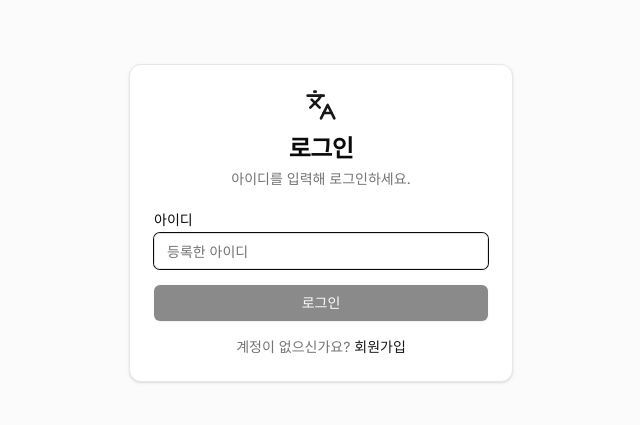
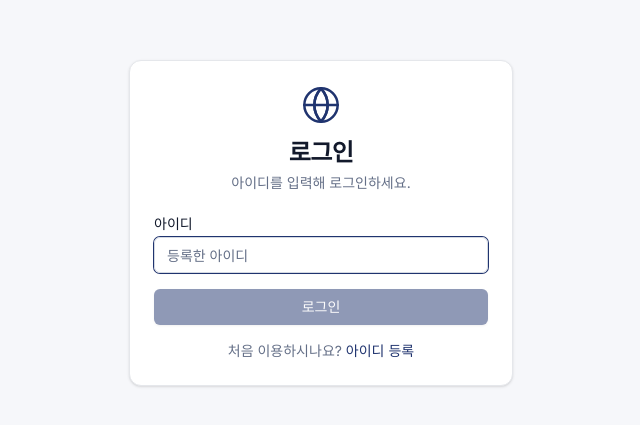
Before and after one commit to dlinky/multi-translator, a Next.js app: page /login in a window 1280 px wide. Shown: the part 177-602 px from the top of the page, without its empty margins (319-959 px from the left). Built offline with nearby package versions, Linux system fonts and the light colour scheme.

Commit message:
style:navy-theme-globe-icon-remove-lang-badges
Made-with: Cursor:

```diff
--- a/app/globals.css
+++ b/app/globals.css
@@ -8,60 +8,58 @@
   }
 }
 
-
-
 @layer base {
   :root {
-    --background: 0 0% 100%;
-    --foreground: 0 0% 3.9%;
-    --card: 0 0% 100%;
-    --card-foreground: 0 0% 3.9%;
-    --popover: 0 0% 100%;
-    --popover-foreground: 0 0% 3.9%;
-    --primary: 0 0% 9%;
+    --background: 220 30% 97%;
+    --foreground: 224 40% 12%;
+    --card: 220 30% 100%;
+    --card-foreground: 224 40% 12%;
+    --popover: 220 30% 100%;
+    --popover-foreground: 224 40% 12%;
+    --primary: 225 55% 28%;
     --primary-foreground: 0 0% 98%;
-    --secondary: 0 0% 96.1%;
-    --secondary-foreground: 0 0% 9%;
-    --muted: 0 0% 96.1%;
-    --muted-foreground: 0 0% 45.1%;
-    --accent: 0 0% 96.1%;
-    --accent-foreground: 0 0% 9%;
+    --secondary: 220 25% 91%;
+    --secondary-foreground: 224 40% 18%;
+    --muted: 220 25% 93%;
+    --muted-foreground: 220 15% 46%;
+    --accent: 220 30% 88%;
+    --accent-foreground: 224 40% 18%;
     --destructive: 0 84.2% 60.2%;
     --destructive-foreground: 0 0% 98%;
-    --border: 0 0% 89.8%;
-    --input: 0 0% 89.8%;
-    --ring: 0 0% 3.9%;
-    --chart-1: 12 76% 61%;
-    --chart-2: 173 58% 39%;
-    --chart-3: 197 37% 24%;
-    --chart-4: 43 74% 66%;
-    --chart-5: 27 87% 67%;
+    --border: 220 20% 86%;
+    --input: 220 20% 86%;
+    --ring: 225 55% 28%;
+    --chart-1: 225 60% 45%;
+    --chart-2: 210 55% 40%;
+    --chart-3: 195 50% 35%;
+    --chart-4: 240 45% 50%;
+    --chart-5: 260 50% 45%;
     --radius: 0.5rem;
   }
   .dark {
-    --background: 0 0% 3.9%;
-    --foreground: 0 0% 98%;
-    --card: 0 0% 3.9%;
-    --card-foreground: 0 0% 98%;
-    --popover: 0 0% 3.9%;
-    --popover-foreground: 0 0% 98%;
-    --primary: 0 0% 98%;
-    --primary-foreground: 0 0% 9%;
-    --secondary: 0 0% 14.9%;
-    --secondary-foreground: 0 0% 98%;
-    --muted: 0 0% 14.9%;
-    --muted-foreground: 0 0% 63.9%;
-    --accent: 0 0% 14.9%;
-    --accent-foreground: 0 0% 98%;
+    --background: 224 40% 8%;
+    --foreground: 220 20% 95%;
+    --card: 224 35% 11%;
+    --card-foreground: 220 20% 95%;
+    --popover: 224 35% 11%;
+    --popover-foreground: 220 20% 95%;
+    --primary: 220 60% 62%;
+    --primary-foreground: 224 40% 8%;
+    --secondary: 224 30% 18%;
+    --secondary-foreground: 220 20% 90%;
+    --muted: 224 30% 16%;
+    --muted-foreground: 220 15% 58%;
+    --accent: 224 30% 20%;
+    --accent-foreground: 220 20% 90%;
     --destructive: 0 62.8% 30.6%;
     --destructive-foreground: 0 0% 98%;
-    --border: 0 0% 14.9%;
-    --input: 0 0% 14.9%;
-    --ring: 0 0% 83.1%;
-    --chart-1: 220 70% 50%;
-    --chart-2: 160 60% 45%;
-    --chart-3: 30 80% 55%;
-    --chart-4: 280 65% 60%;
-    --chart-5: 340 75% 55%;
+    --border: 224 25% 20%;
+    --input: 224 25% 20%;
+    --ring: 220 60% 62%;
+    --chart-1: 220 70% 55%;
+    --chart-2: 200 60% 50%;
+    --chart-3: 240 55% 55%;
+    --chart-4: 260 60% 55%;
+    --chart-5: 280 55% 55%;
   }
 }
--- a/app/layout.tsx
+++ b/app/layout.tsx
@@ -6,7 +6,7 @@ import { Toaster } from "@/components/ui/toaster";
 const inter = Inter({ subsets: ["latin"] });
 
 export const metadata: Metadata = {
-  title: "해섬 번역기",
+  title: "다국어 번역기",
   description: "Gemini 2.5 Flash 기반 다국어 번역기",
 };
 
--- a/app/login/page.tsx
+++ b/app/login/page.tsx
@@ -7,7 +7,7 @@ import { Button } from "@/components/ui/button";
 import { Input } from "@/components/ui/input";
 import { Label } from "@/components/ui/label";
 import { Card, CardContent, CardDescription, CardHeader, CardTitle } from "@/components/ui/card";
-import { Languages, Loader2 } from "lucide-react";
+import { Loader2 } from "lucide-react";
 
 export default function LoginPage() {
   const [userId, setUserId] = useState("");
@@ -60,7 +60,13 @@ export default function LoginPage() {
       <Card className="w-full max-w-sm">
         <CardHeader className="space-y-1 text-center">
           <div className="flex justify-center mb-2">
-            <Languages className="h-8 w-8 text-primary" />
+            <svg xmlns="http://www.w3.org/2000/svg" className="h-10 w-10 text-primary" viewBox="0 0 24 24" fill="none" stroke="currentColor" strokeWidth="1.5" strokeLinecap="round" strokeLinejoin="round">
+              <circle cx="12" cy="12" r="10" />
+              <path d="M12 2a14.5 14.5 0 0 0 0 20 14.5 14.5 0 0 0 0-20" />
+              <path d="M2 12h20" />
+              <path d="M12 2c-2.5 3-4 6.5-4 10s1.5 7 4 10" />
+              <path d="M12 2c2.5 3 4 6.5 4 10s-1.5 7-4 10" />
+            </svg>
           </div>
           <CardTitle className="text-2xl font-bold">로그인</CardTitle>
           <CardDescription>아이디를 입력해 로그인하세요.</CardDescription>
@@ -85,9 +91,9 @@ export default function LoginPage() {
               {isLoading ? <Loader2 className="h-4 w-4 animate-spin" /> : "로그인"}
             </Button>
             <p className="text-center text-sm text-muted-foreground">
-              계정이 없으신가요?{" "}
+              처음 이용하시나요?{" "}
               <Link href="/register" className="text-primary underline-offset-4 hover:underline">
-                회원가입
+                아이디 등록
               </Link>
             </p>
           </form>
--- a/app/register/page.tsx
+++ b/app/register/page.tsx
@@ -7,7 +7,7 @@ import { Button } from "@/components/ui/button";
 import { Input } from "@/components/ui/input";
 import { Label } from "@/components/ui/label";
 import { Card, CardContent, CardDescription, CardHeader, CardTitle } from "@/components/ui/card";
-import { Languages, Loader2 } from "lucide-react";
+import { Loader2 } from "lucide-react";
 
 export default function RegisterPage() {
   const [userId, setUserId] = useState("");
@@ -53,7 +53,13 @@ export default function RegisterPage() {
       <Card className="w-full max-w-sm">
         <CardHeader className="space-y-1 text-center">
           <div className="flex justify-center mb-2">
-            <Languages className="h-8 w-8 text-primary" />
+            <svg xmlns="http://www.w3.org/2000/svg" className="h-10 w-10 text-primary" viewBox="0 0 24 24" fill="none" stroke="currentColor" strokeWidth="1.5" strokeLinecap="round" strokeLinejoin="round">
+              <circle cx="12" cy="12" r="10" />
+              <path d="M12 2a14.5 14.5 0 0 0 0 20 14.5 14.5 0 0 0 0-20" />
+              <path d="M2 12h20" />
+              <path d="M12 2c-2.5 3-4 6.5-4 10s1.5 7 4 10" />
+              <path d="M12 2c2.5 3 4 6.5 4 10s-1.5 7-4 10" />
+            </svg>
           </div>
           <CardTitle className="text-2xl font-bold">회원가입</CardTitle>
           <CardDescription>사용할 아이디를 입력해주세요.</CardDescription>
--- a/components/LanguageSelector.tsx
+++ b/components/LanguageSelector.tsx
@@ -8,8 +8,6 @@ import {
   SelectValue,
 } from "@/components/ui/select";
 import { Label } from "@/components/ui/label";
-import { Badge } from "@/components/ui/badge";
-import { X } from "lucide-react";
 import { LANGUAGES } from "@/constants/languages";
 
 interface LanguageSelectorProps {
@@ -32,12 +30,6 @@ export default function LanguageSelector({
       }
     } else {
       onOutputLangsChange([...outputLangs, code]);
-    }
-  }
-
-  function removeOutputLang(code: string) {
-    if (outputLangs.length > 1) {
-      onOutputLangsChange(outputLangs.filter((l) => l !== code));
     }
   }
 
@@ -85,26 +77,6 @@ export default function LanguageSelector({
           })}
         </div>
 
-        {outputLangs.length > 0 && (
-          <div className="mt-1 flex flex-wrap gap-1.5">
-            {outputLangs.map((code) => {
-              const lang = LANGUAGES.find((l) => l.code === code);
-              return (
-                <Badge key={code} variant="secondary" className="gap-1 pr-1">
-                  {lang?.name ?? code}
-                  <button
-                    type="button"
-                    onClick={() => removeOutputLang(code)}
-                    className="ml-0.5 rounded-full p-0.5 hover:bg-muted-foreground/20"
-                    aria-label={`${lang?.name} 제거`}
-                  >
-                    <X className="h-3 w-3" />
-                  </button>
-                </Badge>
-              );
-            })}
-          </div>
-        )}
       </div>
     </div>
   );
```
Also changed, not shown: 1 other file (tests, documents, lock files or other folders).
